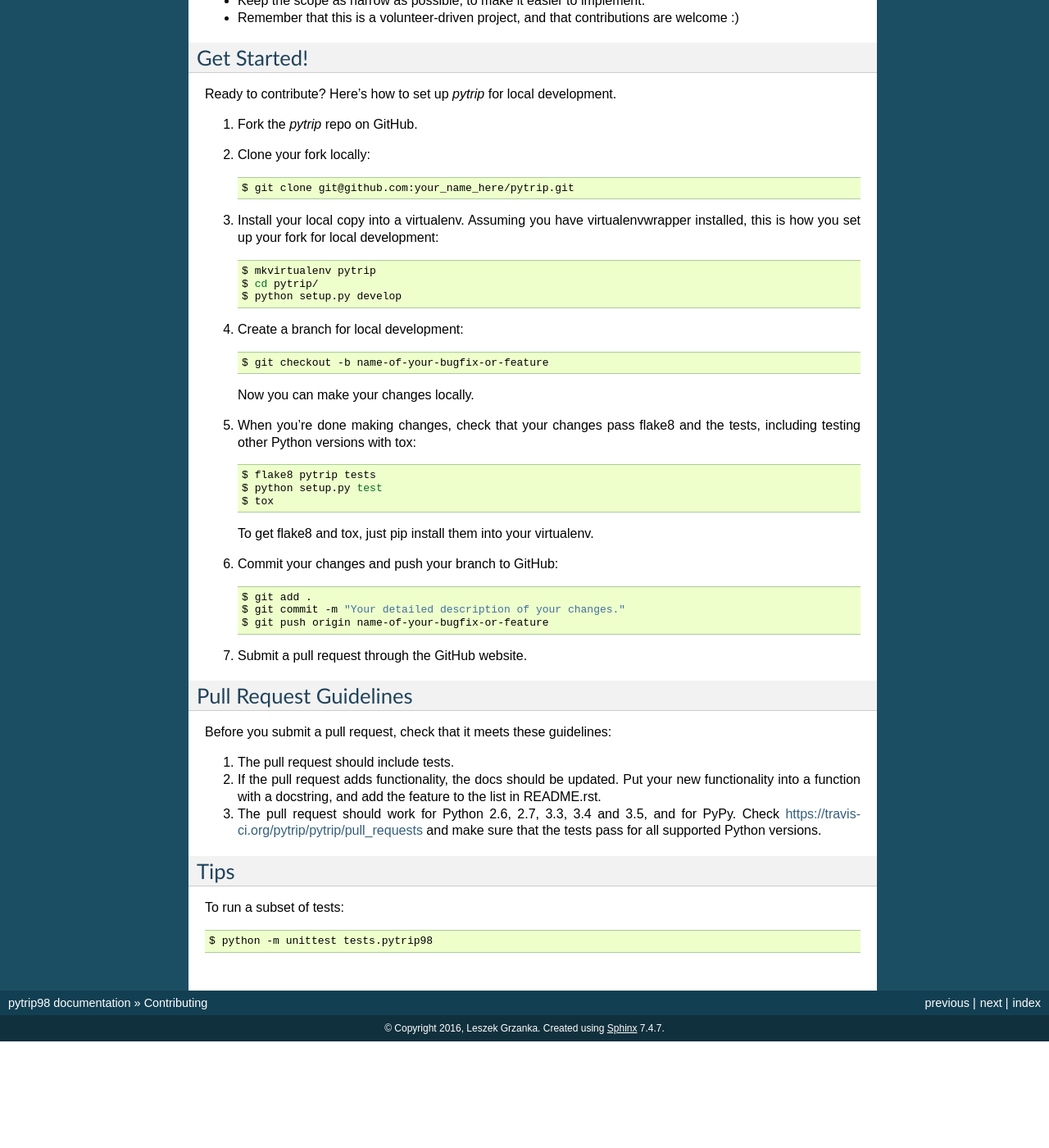
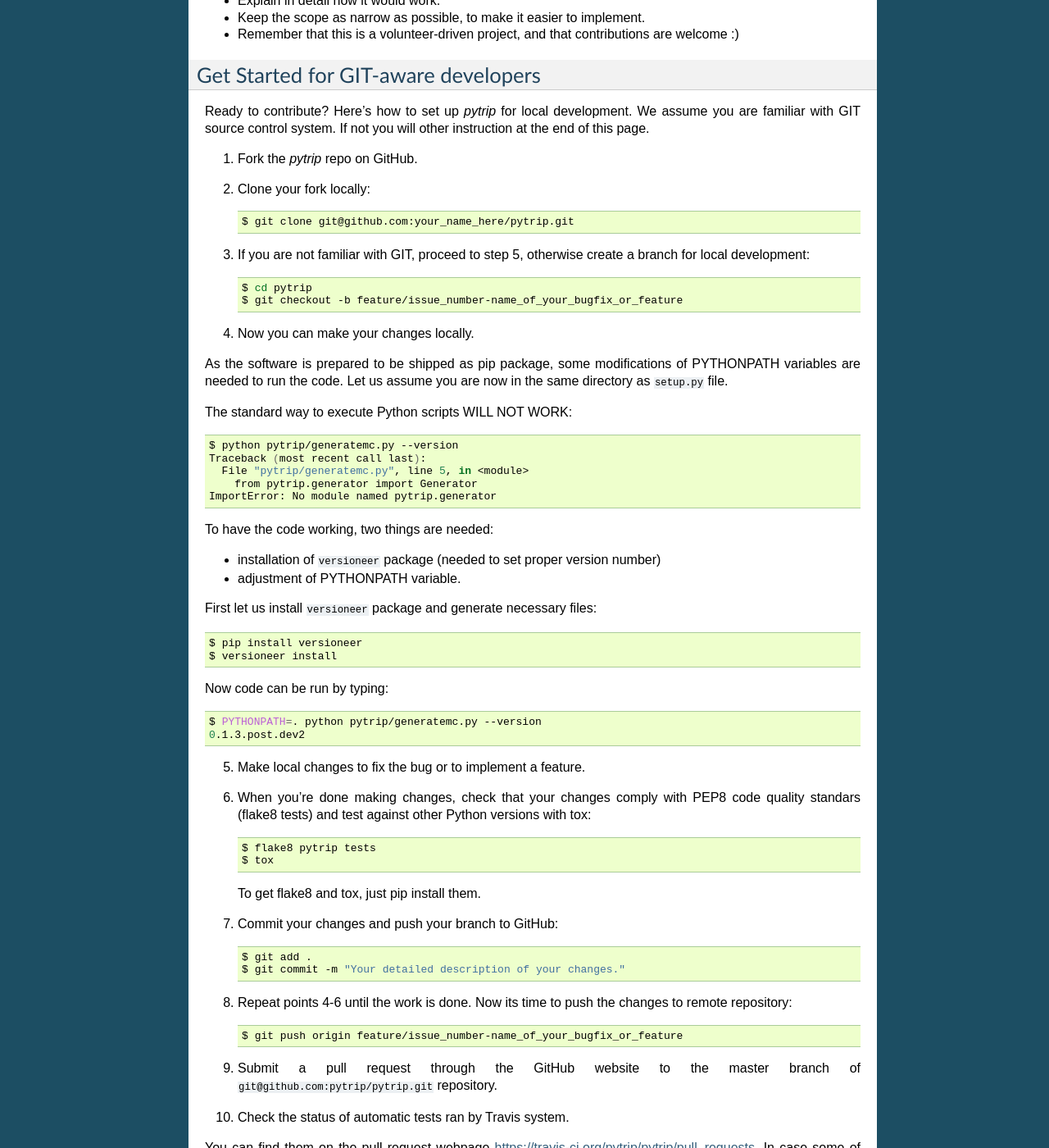
Before and after one commit to pytrip/pytrip, a Sphinx documentation site: the page built from docs/contributing.rst, in a window 1280 px wide and 1400 px high, scrolled down 921 px. Shown: the whole window at 82% size. Built offline with Sphinx 7.4.7, drawn with Linux system fonts in a browser that asks for light colours; before the commit the page ends 2191 px from its top, so only the background shows below that; some of the changed text lies outside the part shown.

Commit message:
First iteration of the new documentation

```diff
--- a/CONTRIBUTING.rst
+++ b/CONTRIBUTING.rst
@@ -23,11 +23,11 @@ If you are reporting a bug, please include:
 * Any details about your local setup that might be helpful in troubleshooting.
 * Detailed steps to reproduce the bug.
 
-Fix Bugs
-~~~~~~~~
+Fix Bugs or Implement Features
+~~~~~~~~~~~~~~~~~~~~~~~~~~~~~~
 
-Look through the GitHub issues for bugs. Anything tagged with "bug"
-is open to whoever wants to implement it.
+Look through the GitHub issues for bugs or features.
+Anything tagged with "bug" or "feature" is open to whoever wants to implement it.
 
 Implement Features
 ~~~~~~~~~~~~~~~~~~
@@ -38,8 +38,8 @@ is open to whoever wants to implement it.
 Write Documentation
 ~~~~~~~~~~~~~~~~~~~
 
-pytrip could always use more documentation, whether as part of the
-official pytrip docs, in docstrings, or even on the web in blog posts,
+`pytrip` could always use more documentation, whether as part of the
+official `pytrip` docs, in docstrings, or even on the web in blog posts,
 articles, and such.
 
 Submit Feedback
@@ -54,43 +54,77 @@ If you are proposing a feature:
 * Remember that this is a volunteer-driven project, and that contributions
   are welcome :)
 
-Get Started!
-------------
+Get Started for GIT-aware developers
+------------------------------------
 
 Ready to contribute? Here's how to set up `pytrip` for local development.
+We assume you are familiar with GIT source control system. If not you will
+other instruction at the end of this page.
 
 1. Fork the `pytrip` repo on GitHub.
 2. Clone your fork locally::
 
     $ git clone git@github.com:your_name_here/pytrip.git
 
-3. Install your local copy into a virtualenv. Assuming you have virtualenvwrapper installed, this is how you set up your fork for local development::
+3. If you are not familiar with GIT, proceed to step 5, otherwise create a branch for local development::
 
-    $ mkvirtualenv pytrip
-    $ cd pytrip/
-    $ python setup.py develop
+    $ cd pytrip
+    $ git checkout -b feature/issue_number-name_of_your_bugfix_or_feature
 
-4. Create a branch for local development::
+4. Now you can make your changes locally.
 
-    $ git checkout -b name-of-your-bugfix-or-feature
+As the software is prepared to be shipped as pip package, some modifications
+of PYTHONPATH variables are needed to run the code. Let us assume you are now in the same directory as ``setup.py`` file.
 
-   Now you can make your changes locally.
 
-5. When you're done making changes, check that your changes pass flake8 and the tests, including testing other Python versions with tox::
+The standard way to execute Python scripts WILL NOT WORK::
+
+   $ python pytrip/generatemc.py --version
+   Traceback (most recent call last):
+     File "pytrip/generatemc.py", line 5, in <module>
+       from pytrip.generator import Generator
+   ImportError: No module named pytrip.generator
+
+To have the code working, two things are needed:
+
+* installation of ``versioneer`` package (needed to set proper version number)
+* adjustment of PYTHONPATH variable.
+
+First let us install ``versioneer`` package and generate necessary files::
+
+   $ pip install versioneer
+   $ versioneer install
+
+Now code can be run by typing::
+
+   $ PYTHONPATH=. python pytrip/generatemc.py --version
+   0.1.3.post.dev2
+
+5. Make local changes to fix the bug or to implement a feature.
+
+6. When you're done making changes, check that your changes comply with PEP8 code quality standars (flake8 tests) and test against other Python versions with tox::
 
     $ flake8 pytrip tests
-    $ python setup.py test
     $ tox
 
-   To get flake8 and tox, just pip install them into your virtualenv.
+   To get flake8 and tox, just pip install them.
 
-6. Commit your changes and push your branch to GitHub::
+7. Commit your changes and push your branch to GitHub::
 
     $ git add .
     $ git commit -m "Your detailed description of your changes."
-    $ git push origin name-of-your-bugfix-or-feature
 
-7. Submit a pull request through the GitHub website.
+8. Repeat points 4-6 until the work is done. Now its time to push the changes to remote repository::
+
+    $ git push origin feature/issue_number-name_of_your_bugfix_or_feature
+
+9. Submit a pull request through the GitHub website to the master branch of ``git@github.com:pytrip/pytrip.git`` repository.
+
+10. Check the status of automatic tests ran by Travis system.
+
+You can find them on the pull request webpage https://travis-ci.org/pytrip/pytrip/pull_requests.
+In case some of the tests fails, fix the problem. Then commit and push your changes (steps 5-8).
+
 
 Pull Request Guidelines
 -----------------------
@@ -101,13 +135,46 @@ Before you submit a pull request, check that it meets these guidelines:
 2. If the pull request adds functionality, the docs should be updated. Put
    your new functionality into a function with a docstring, and add the
    feature to the list in README.rst.
-3. The pull request should work for Python 2.6, 2.7, 3.3, 3.4 and 3.5, and for PyPy. Check
+3. The pull request should work for Python 2.7, 3.2, 3.3, 3.4 and 3.5. Check
    https://travis-ci.org/pytrip/pytrip/pull_requests
    and make sure that the tests pass for all supported Python versions.
+
+
+Get Started for non-GIT developers
+----------------------------------
+
+1. Fetch the code from remote GIT repository to your local directory::
+
+    $ git clone git@github.com:pytrip/pytrip.git
+
+2. Follow steps 4-6 from the instruction for GIT-aware developers. Install versioneer::
+
+   $ pip install versioneer
+   $ versioneer install
+
+To run code locally, prefix usual calls with ``PYTHONPATH=.``::
+
+   $ PYTHONPATH=. python pytrip/generatemc.py --version
+   0.1.3.post.dev2
+
+Make your changes and check that they comply with PEP8 code quality standards (flake8 tests) and test against other Python versions with tox::
+
+    $ flake8 pytrip tests
+    $ tox
+
+3. Compress your working directory and send it to us by email (see `authors <AUTHORS.rst>`__), describing your changes.
+
 
 Tips
 ----
 
-To run a subset of tests::
+To run full tests type::
 
-    $ python -m unittest tests.pytrip98
+    $ tox
+
+To run only a single test type::
+
+   $ PYTHONPATH=. python tests/test_file_to_run.py
+
+.. _`bugs`: https://github.com/pytrip/pytrip/issues
+.. _`features`: https://github.com/pytrip/pytrip/issues
--- a/docs/technical.rst
+++ b/docs/technical.rst
@@ -14,9 +14,6 @@ Technical documentation
         :target: https://readthedocs.org/projects/pytrip/?badge=latest
         :alt: Documentation Status
 
-========
-Overview
-========
 
 .. start-badges
 
```
Also changed, not shown: INSTALL.rst (added, +228 -0 lines), README.rst (+22 -5 lines), 1 other file.
